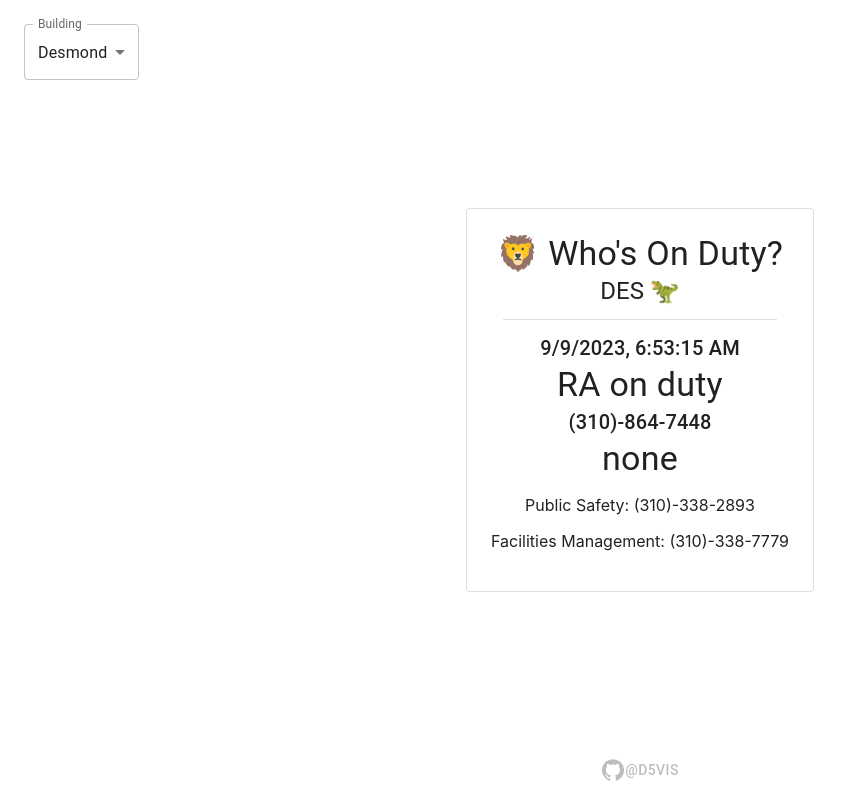
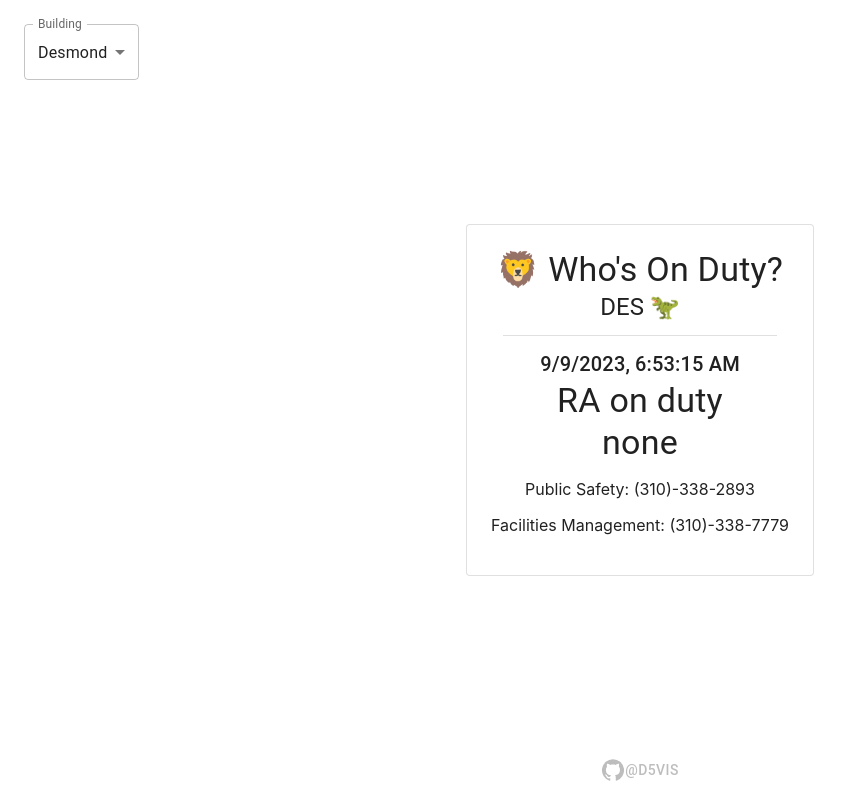
Before and after one commit to d5vis/whosonduty, a React (Create React App) app: page /DES in a window 1280 px wide. Shown: the whole page, without its empty margins (0-853 px from the left). Built offline with nearby package versions, Linux system fonts and the light colour scheme; no server answers.

Commit message:
disable RAOD number

```diff
--- a/src/App.tsx
+++ b/src/App.tsx
@@ -102,7 +102,7 @@ function App() {
             ) : (
               <Typography variant="h4"> RA on duty</Typography>
             )}
-            <Typography variant="h6">(310)-864-7448</Typography>
+            {/* <Typography variant="h6">(310)-864-7448</Typography> */}
             {loading ? (
               <CircularProgress />
             ) : (
```
